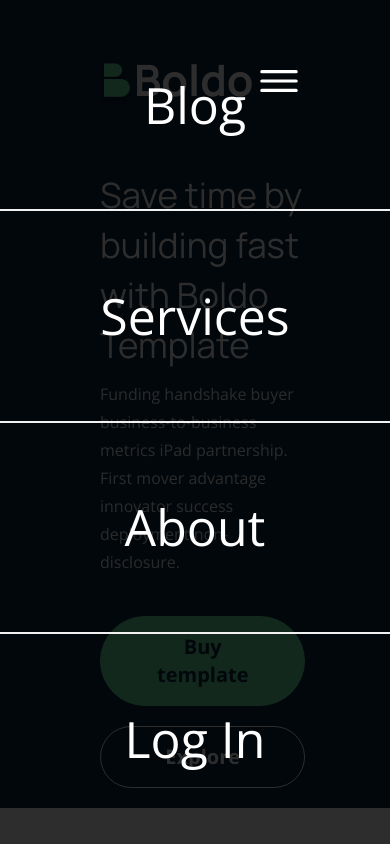
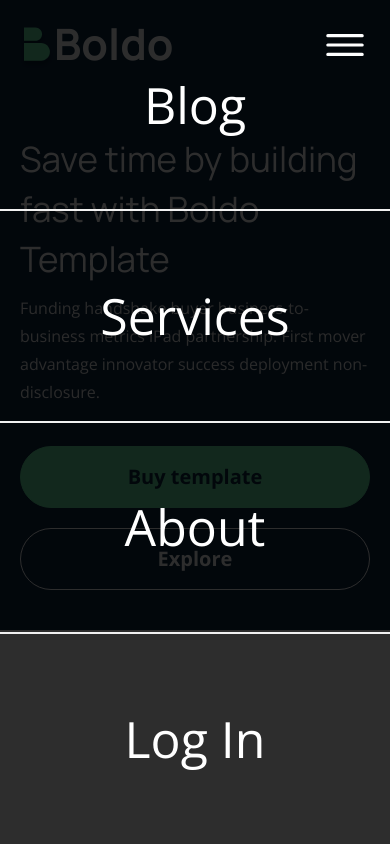
Before and after one commit to bilelsalemdev/first-test-html-css, a plain HTML site: page index.html in a window 390 px wide. Drawn offline with nearby package versions, Linux system fonts and the light colour scheme.

Commit message:
header fixed  responsive version

```diff
--- a/css/styles.css
+++ b/css/styles.css
@@ -341,6 +341,10 @@ header .footer ul li:last-of-type img {
         cursor: pointer;
     }
 
+    header {
+        padding: 20px;
+    }
+
     header .grid .right-grid-item {
         display: none;
     }
```
